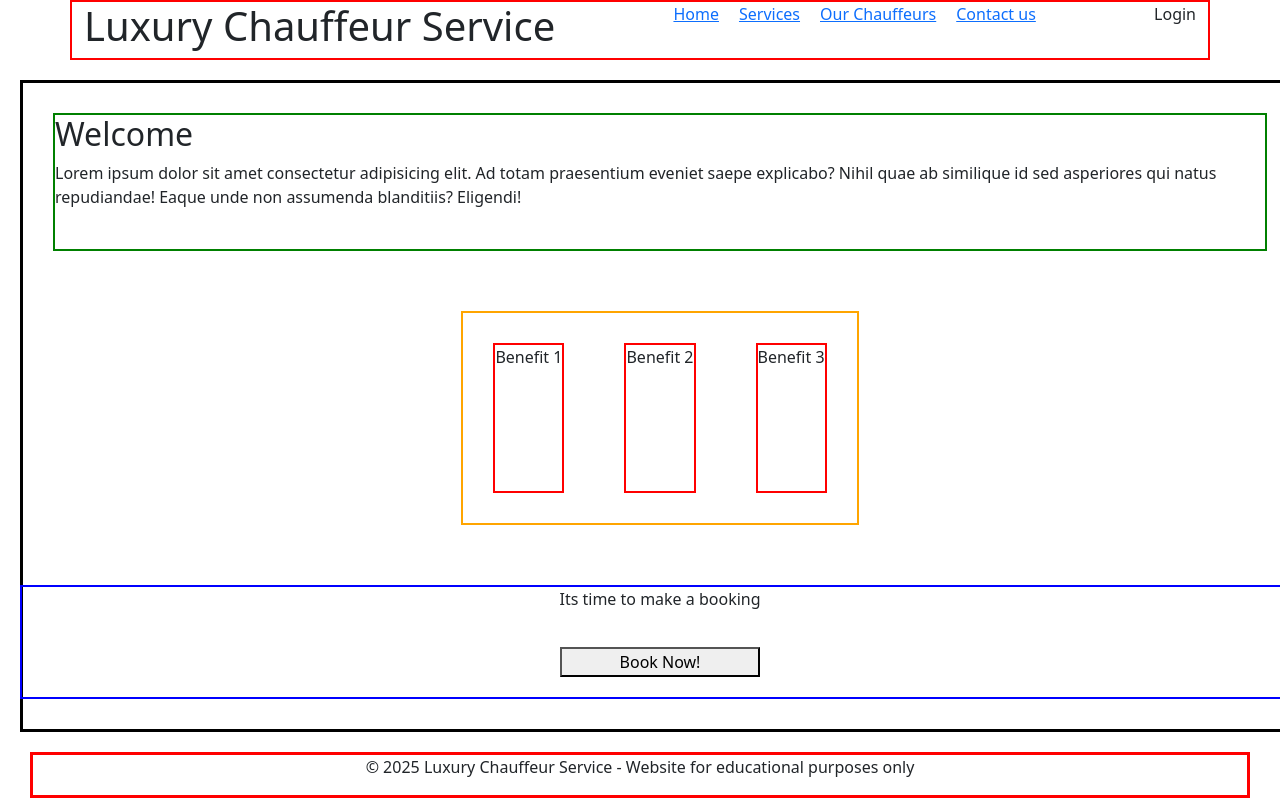
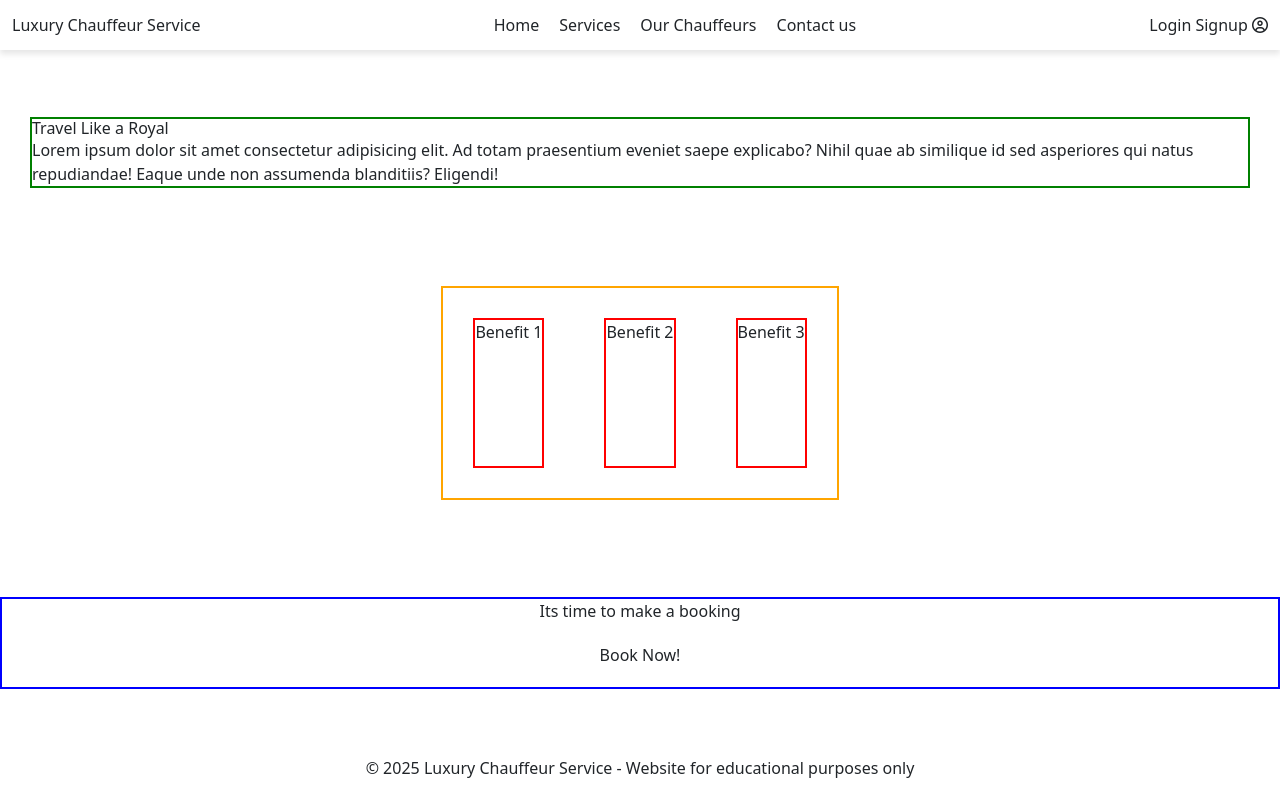
Before and after one commit to tumelo-maja/luxury-chauffeur-service, a Django app: template templates/home.html in a window 1280 px wide. Run offline with Django 4.2, Linux system fonts and the light colour scheme; the template is opened without the code that fills it, so the values that code supplies are empty; some libraries are stand-ins or nearby versions.

Commit message:
add header and footer styling

```diff
--- a/static/css/style.css
+++ b/static/css/style.css
@@ -1,21 +1,34 @@
-main {
+body {
+    min-height: 100vh;
+    width: 100%;
+    display: flex;
+    flex-direction: column;
+}
+
+main.home {
     display: flex;
     flex-direction: column;
     flex: 1 0 auto;
     justify-content: space-evenly;
     width: 100vw;
     align-items: center;
-    border: 3px solid black;
-    margin: 20px;
+    /* border: 3px solid black;
+    margin: 20px; */
 }
 
 .header {
-    width: 100vw;
+    width: 100%;
+    /* background-color: aqua; */
+    /* border:2px solid red; */
+    box-shadow: 0px 4px 6px rgba(0, 0, 0, 0.1);
 }
+
 .header .container {
-    border:2px solid red;
     display: flex;
-    justify-content: space-between ;
+    justify-content: space-between;
+    align-items: center;
+    width: 100%;
+    height: 50px;
 }
 
 .navbar-nav {
@@ -66,7 +79,5 @@ section {
     flex-direction: column;
     justify-items: center;
     align-items: center;
-    border: 3px solid red;
-    margin: 0 30px;
-
+    margin: 0 30px 20px;
 }
--- a/templates/home.html
+++ b/templates/home.html
@@ -2,6 +2,7 @@
 
 <!DOCTYPE html>
 <html lang="en">
+
 <head>
     <meta charset="UTF-8">
     <meta name="viewport" content="width=device-width, initial-scale=1.0">
@@ -9,50 +10,61 @@
     <!-- Bootstrap CSS -->
     <link href="https://cdn.jsdelivr.net/npm/bootstrap@5.0.1/dist/css/bootstrap.min.css" rel="stylesheet"
         integrity="sha384-+0n0xVW2eSR5OomGNYDnhzAbDsOXxcvSN1TPprVMTNDbiYZCxYbOOl7+AMvyTG2x" crossorigin="anonymous">
-
+    <!-- Tailwind css -->
+    <script src="https://cdn.tailwindcss.com"></script>
     <!-- Custom CSS -->
     <link rel="stylesheet" href="{% static 'css/style.css' %}">
 </head>
+
 <body>
     <header class="header">
         <div class="container">
-            <h1>Luxury Chauffeur Service</h1>
+            <a class="logo" href="#">
+                Luxury Chauffeur Service
+            </a>
             <nav>
                 <ul class="navbar-nav">
-                    <li class="navbar-item"><a href="">Home</a></li>
-                    <li class="navbar-item"><a href="">Services</a></li>
-                    <li class="navbar-item"><a href="">Our Chauffeurs</a></li>
-                    <li class="navbar-item"><a href="">Contact us</a></li>
+                    <li class="navbar-item"><a href="#">Home</a></li>
+                    <li class="navbar-item"><a href="#">Services</a></li>
+                    <li class="navbar-item"><a href="#">Our Chauffeurs</a></li>
+                    <li class="navbar-item"><a href="#">Contact us</a></li>
                 </ul>
             </nav>
             <div class="account">
-                Login
+                <a href="#">Login</a>
+                <a href="#">Signup</a>
+                <i class="fa-regular fa-circle-user"></i>
             </div>
         </div>
     </header>
-    <main>
+    <main class="main home">
         <!-- Hero section -->
         <section id="hero">
-            <h2>Welcome</h2>
-            <p>Lorem ipsum dolor sit amet consectetur adipisicing elit. Ad totam praesentium eveniet saepe explicabo? Nihil quae ab similique id sed asperiores qui natus repudiandae! Eaque unde non assumenda blanditiis? Eligendi!</p>
+            <h2>Travel Like a Royal</h2>
+            <p>Lorem ipsum dolor sit amet consectetur adipisicing elit. Ad totam praesentium eveniet saepe explicabo?
+                Nihil quae ab similique id sed asperiores qui natus repudiandae! Eaque unde non assumenda blanditiis?
+                Eligendi!</p>
             <img src="" alt="">
         </section>
         <!-- Services section -->
-         <section id="services">
+        <section id="services">
             <div class="benefit">Benefit 1</div>
             <div class="benefit">Benefit 2</div>
             <div class="benefit">Benefit 3</div>
-         </section>
+        </section>
         <!-- Book a ride section -->
-         <section id="book-now">
+        <section id="book-now">
             <div>
                 <p>Its time to make a booking</p>
             </div>
             <button>Book Now!</button>
-         </section>
+        </section>
     </main>
     <footer class="footer">
         <p>© 2025 Luxury Chauffeur Service - Website for educational purposes only</p>
     </footer>
+    <!-- Font Awesome JS -->
+    <script src="https://kit.fontawesome.com/759c893288.js" crossorigin="anonymous"></script>
 </body>
+
 </html>
```
